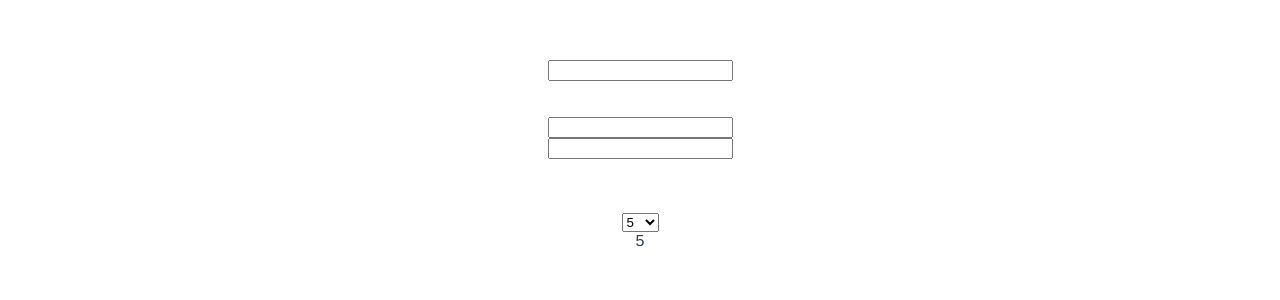
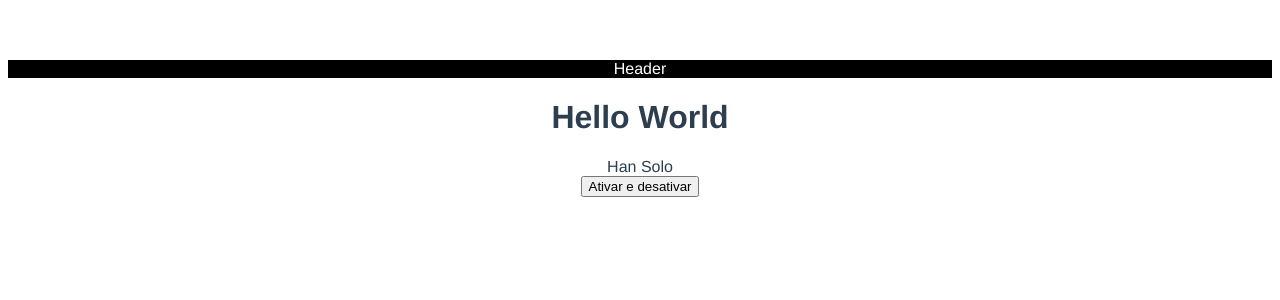
Before and after one commit to Gustavo-DelColi/Aula-Vue, a Vue app: page / in a window 1280 px wide. Shown: the top 300 px of the page. Built offline with nearby package versions, Linux system fonts and the light colour scheme.

Commit message:
Aula 12 - Ciclo de vida (life cycle)

```diff
--- a/src/App.vue
+++ b/src/App.vue
@@ -1,79 +1,83 @@
 <template>
   <div>
-    <input
-      v-model="name"
-      type="text"
-    > <br>
-      {{ name }}
-
-      <br><br>
-
-      <input
-        v-model="user.first_name"
-        type="text"
-    > <br>
-
-      <input
-        v-model="user.last_name"
-        type="text"
-    > <br>
-
-      {{ user.first_name }} {{ user.last_name }}
-
-      <br><br><br>
-      <select v-model="pageCount">
-        <option value="5">5</option>
-        <option value="10">10</option>
-        <option value="15">15</option>
-      </select><br>
-      {{ pageCount }}
-
+    <TheHeader v-if="showHeader"/>
+    <h1>Hello World</h1>
+    {{ name }} <br>
+    <button @click="showHeader = !showHeader">
+      Ativar e desativar
+    </button>
   </div>
 </template>
 
 <script>
+import TheHeader from './components/TheHeader.vue';
+
 export default {
-  name: 'App',
-  data() {
-    return {
-      name: '',
-      pageCount: 5,
-      user:{
-        first_name:'',
-        last_name:'',
-      }
-    }
-  },
-
-  watch: {
-    name(vl){
-      if(vl.length >= 3)  {
-        this.saveUserName()
+    name: "App",
+    components: { TheHeader },
+    data() {
+      return {
+        name: "Han Solo",
+        showHeader: true,
+        };
+    },
+    // Criacao
+    // Preparar o componente
+    // Ajax, inicializar algumas variáveis
+    // Não tem acesso ao template (DOM)
+    // Montagem
+    // Inicializar um lib externa
+    // Precisa de acesso ao template (DOM)
+    // Tem acesso ao template (DOM)
+    // Atualizacao
+    // Debug
+    // Update
+    // Desmontagem
+    // Remover tudo que for necessario (lib->destroy()) para Liberar memória
+    // HOOKS
+    beforeUpdate() {
+        console.log("beforeUpdate", this.name);
+    },
+    updated() {
+        console.log("updated", this.name);
+    },
+    beforeCreate() {
+        console.log("beforeCreate");
+        console.log("Estado:", this.name);
+        console.log("DOM:", this.$el);
+    },
+    created() {
+        console.log("created");
+        console.log("Estado:", this.name);
+        console.log("DOM:", this.$el);
+    },
+    beforeMount() {
+        console.log("beforeMount");
+        console.log("Estado:", this.name);
+        console.log("DOM:", this.$el);
+    },
+    mounted() {
+        console.log("mounted");
+        console.log("Estado:", this.name);
+        console.log("DOM:", this.$el);
+    },
+    beforeUnmount() {
+        console.log("beforeUnmount");
+        console.log("Estado:", this.name);
+        console.log("DOM:", this.$el);
+    },
+    unmounted() {
+        console.log("unmounted");
+        console.log("Estado:", this.name);
+        console.log("DOM:", this.$el);
+    },
+    watch: {},
+    computed: {},
+    methods: {
+      toggleHeader(){
+        this.showHeader = !this.showHeader
       }
     },
-      pageCount(){
-        this.changePage();
-      },
-      user:{
-        handler() {
-          console.log('User alterado');
-        },
-        deep: true
-      }
-  },
-
-  computed:{
-  },
-
-  methods: {
-    saveUserName(){
-      console.log('Ajax');
-      console.log(this.name);
-    },
-    changePage(){
-      console.log('Ajax changePage');
-    }
-  }
 }
 
 </script>
--- a/src/components/TheHeader.vue
+++ b/src/components/TheHeader.vue
@@ -8,6 +8,24 @@
 <script>
     export default{
 
+        mounted(){
+            window.addEventListener('resize', this.resize)
+        },
+
+        beforeUnmount() {
+        console.log("beforeUnmount");
+        console.log("Estado:", this.name);
+
+    },
+    unmounted() {
+        console.log("unmounted");
+
+    },
+    methods:{
+        resize($evt){
+            console.log($evt);
+        },
+    }
     }
 </script>
 
```
